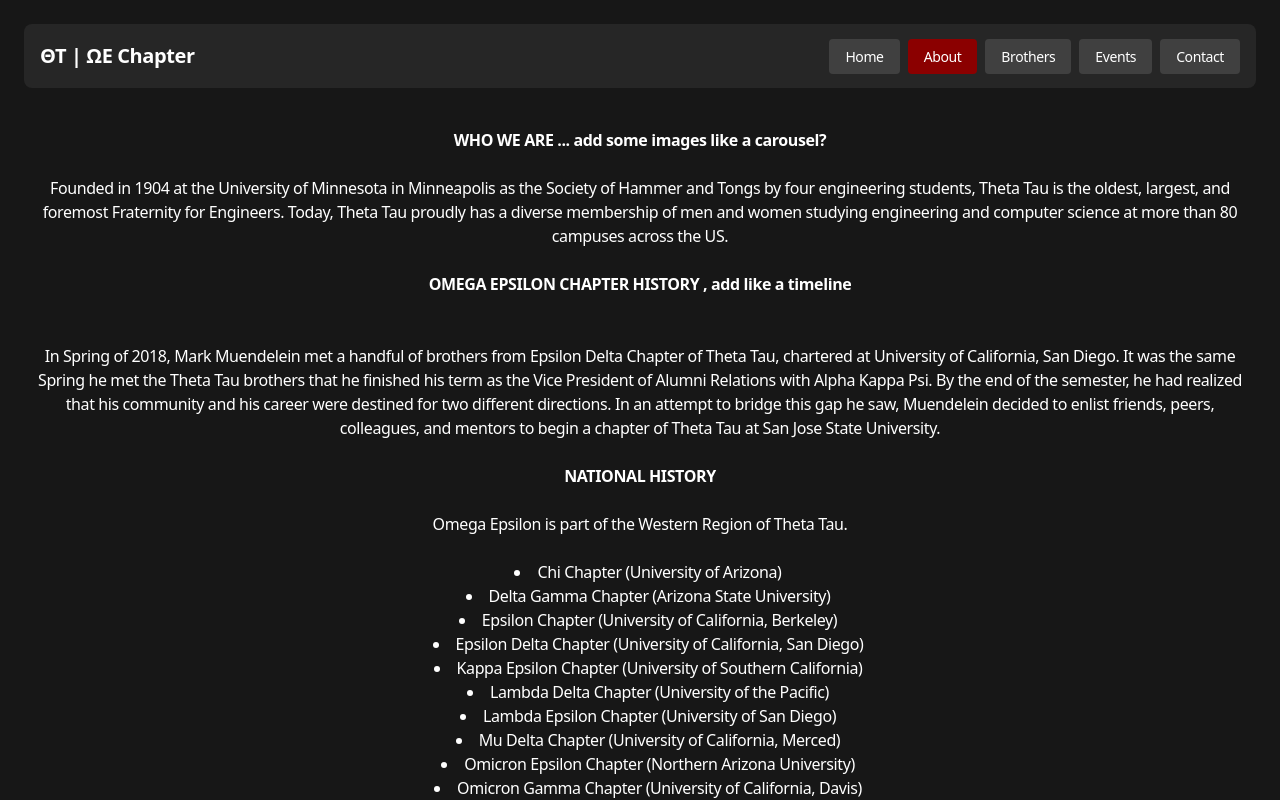
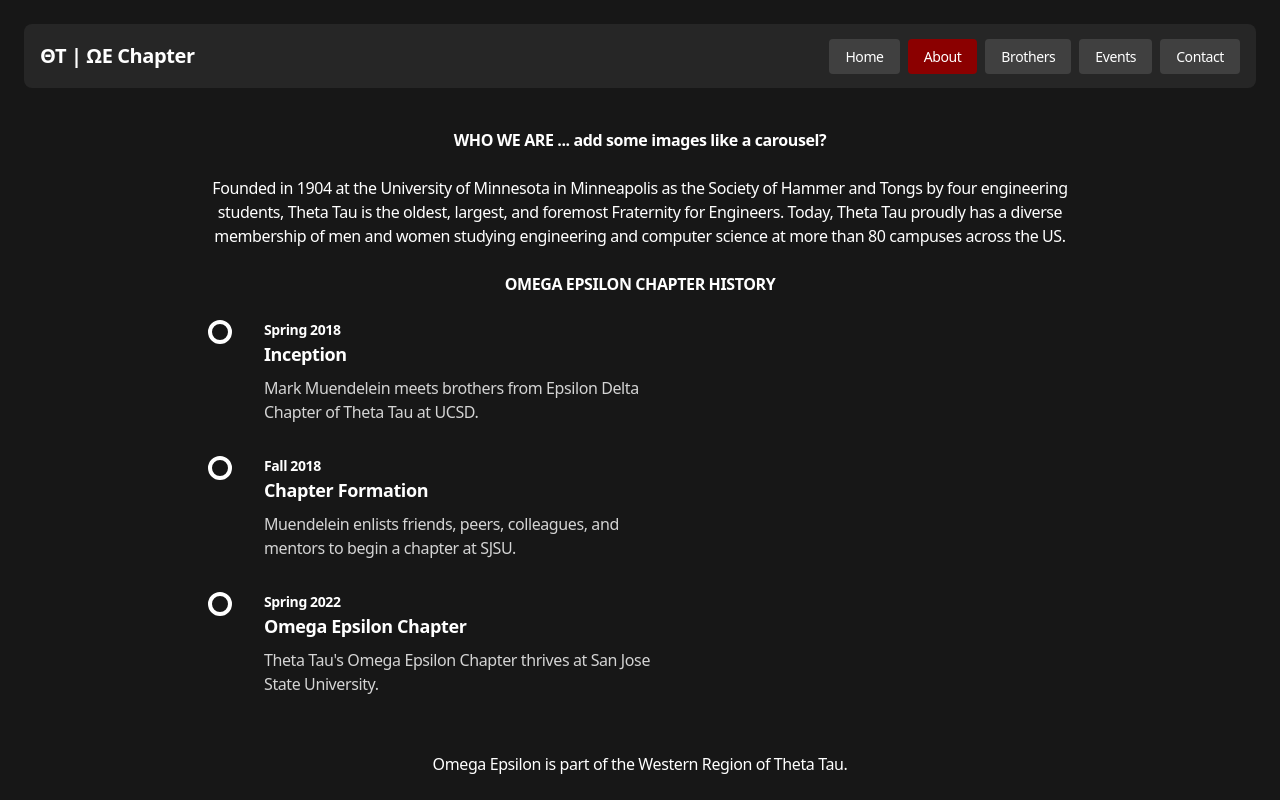
Before and after one commit to sjsu-tt-webmaster/TT-Website-V2, a Next.js app: page /about in a window 1280 px wide. Shown: the top 800 px of the page. Built offline with nearby package versions, Linux system fonts and the light colour scheme.

Commit message:
timeline
fdsfsd

```diff
--- a/src/pages/about.jsx
+++ b/src/pages/about.jsx
@@ -1,9 +1,40 @@
-//reference website: https://www.calthetatau.com/about
-//plan is to add a lot of images of us
+import React from 'react';
+
+const TimelineEvent = ({ date, title, description }) => (
+  <div className="flex flex-col md:flex-row items-center md:items-start text-left mb-8">
+    <div className="flex flex-col items-center mr-4 mb-4 md:mb-0">
+      <div className="w-1 h-full bg-blue-500 hidden md:block"></div>
+      <div className="w-6 h-6 rounded-full bg-blue-500 border-4 border-white"></div>
+    </div>
+    <div className="md:w-1/2 px-4">
+      <p className="text-sm font-semibold text-blue-300">{date}</p>
+      <h4 className="text-lg font-bold mb-2 text-white">{title}</h4>
+      <p className="text-gray-300">{description}</p>
+    </div>
+  </div>
+);
 
 const About = function About() {
+  const timelineEvents = [
+    {
+      date: "Spring 2018",
+      title: "Inception",
+      description: "Mark Muendelein meets brothers from Epsilon Delta Chapter of Theta Tau at UCSD."
+    },
+    {
+      date: "Fall 2018",
+      title: "Chapter Formation",
+      description: "Muendelein enlists friends, peers, colleagues, and mentors to begin a chapter at SJSU."
+    },
+    {
+      date: "Spring 2022",
+      title: "Omega Epsilon Chapter",
+      description: "Theta Tau's Omega Epsilon Chapter thrives at San Jose State University."
+    }
+  ];
+
   return (
-    <div className="mt-4 text-center font-light">
+    <div className="mt-4 text-center font-light max-w-4xl mx-auto px-4 text-white">
       <div className="font-bold">WHO WE ARE ... add some images like a carousel?</div>
 
       <div>
@@ -15,25 +46,25 @@
       </div>
       <div>
         <br />
-        <div className="font-bold">OMEGA EPSILON CHAPTER HISTORY , add like a timeline</div>
+        <div className="font-bold">OMEGA EPSILON CHAPTER HISTORY</div>
         <br />
+        <div className="mx-auto">
+          {timelineEvents.map((event, index) => (
+            <TimelineEvent key={index} {...event} />
+          ))}
+        </div>
         <br />
-        In Spring of 2018, Mark Muendelein met a handful of brothers from Epsilon Delta Chapter of Theta Tau, chartered
-        at University of California, San Diego. It was the same Spring he met the Theta Tau brothers that he finished
-        his term as the Vice President of Alumni Relations with Alpha Kappa Psi. By the end of the semester, he had
-        realized that his community and his career were destined for two different directions. In an attempt to bridge
-        this gap he saw, Muendelein decided to enlist friends, peers, colleagues, and mentors to begin a chapter of
-        Theta Tau at San Jose State University.
+        Omega Epsilon is part of the Western Region of Theta Tau.
       </div>
 
       <div>
         <br />
         <div className="font-bold">NATIONAL HISTORY</div>
         <br />
-        Omega Epsilon is part of the Western Region of Theta Tau.
+
         <br />
         <br />
-        <ul class="text-white-800 ml-4 list-inside list-disc">
+        <ul className="text-gray-300 list-inside list-disc mx-auto text-center">
           <li>Chi Chapter (University of Arizona)</li>
           <li>Delta Gamma Chapter (Arizona State University)</li>
           <li>Epsilon Chapter (University of California, Berkeley)</li>
@@ -56,4 +87,5 @@
     </div>
   );
 };
+
 export default About;
```
